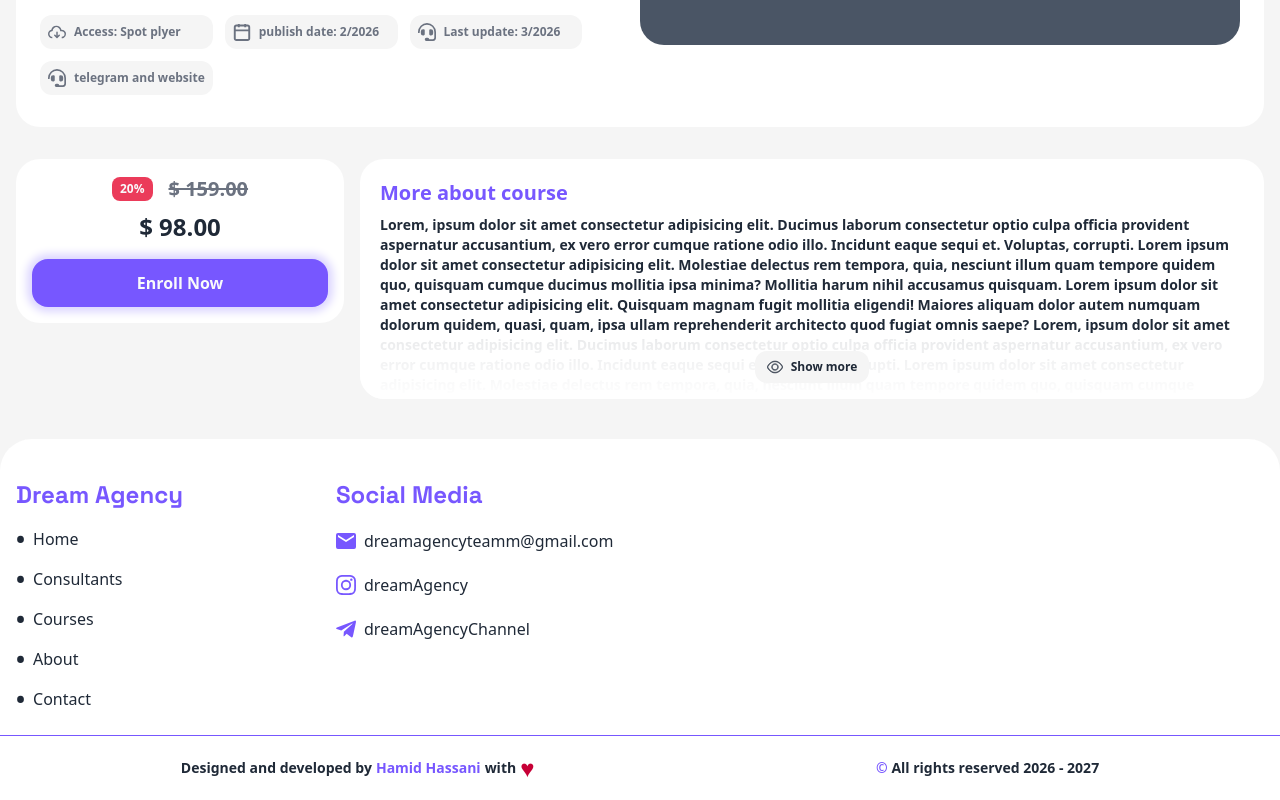
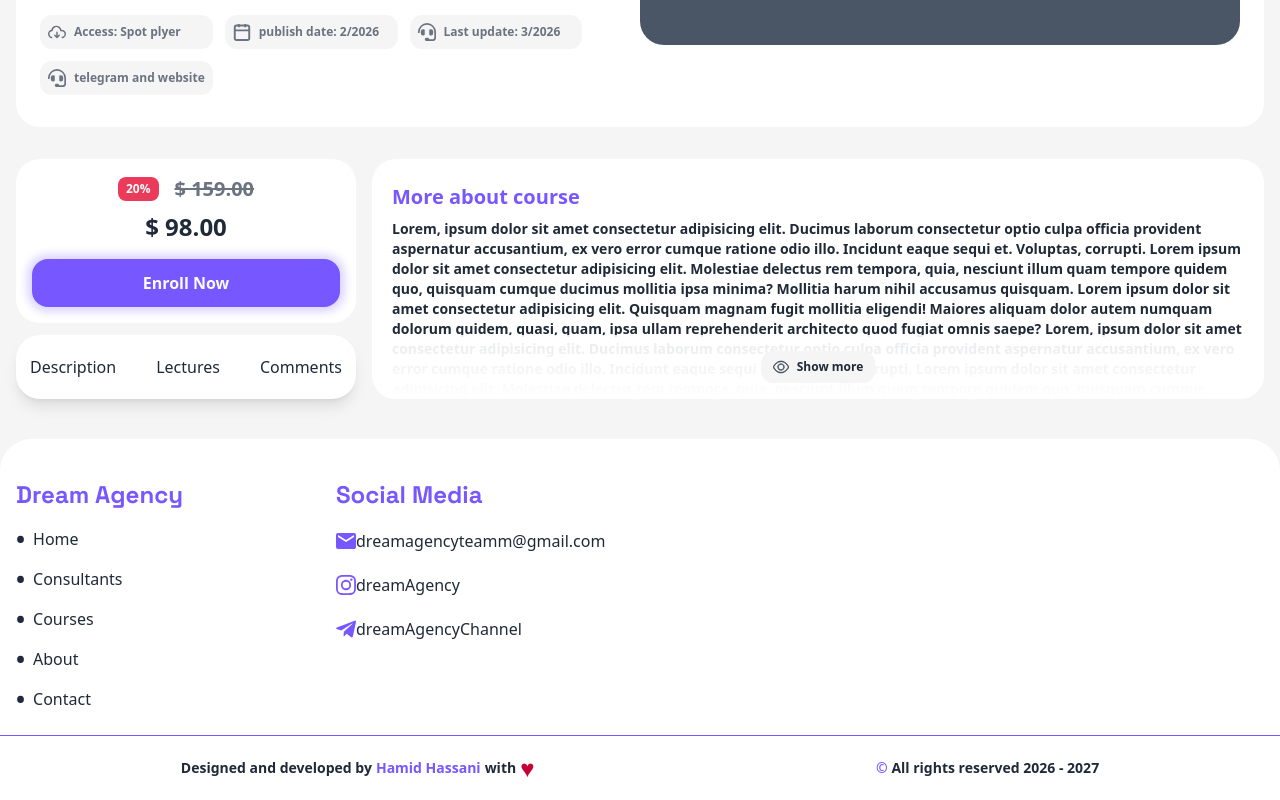
Before and after one commit to DreamAgencyhub/Front-end, a Next.js app: page /courses/course/1 in a window 1280 px wide. Shown: the part 437-1237 px from the top of the page. Built offline with nearby package versions, Linux system fonts and the light colour scheme.

Commit message:
feat: add scroll option to the navigation component

```diff
--- a/app/(public)/(sharedLayout)/courses/course/BoxPrice.tsx
+++ b/app/(public)/(sharedLayout)/courses/course/BoxPrice.tsx
@@ -2,7 +2,7 @@ import Button from "@/app/components/ui/Button";
 
 export default function BoxPrice() {
   return (
-    <div className="rounded-3xl bg-secondary-default flex flex-col items-center gap-4 p-4 md:shrink-0 md:w-58 h-fit lg:w-82">
+    <div className="rounded-3xl bg-secondary-default flex flex-col items-center gap-4 p-4 md:shrink-0 md:w-58 h-fit lg:w-auto">
       <div className="flex flex-row justify-between items-center w-full md:gap-2 md:flex-col-reverse">
         <p className="text-2xl font-bold "> $ 98.00 </p>
         <div className="flex items-center  gap-4">
--- a/app/(public)/(sharedLayout)/courses/course/[courseId]/page.tsx
+++ b/app/(public)/(sharedLayout)/courses/course/[courseId]/page.tsx
@@ -1,51 +1,80 @@
 import BoxExpander from "@/app/components/ui/BoxExpander";
 import CourseCardInfo from "../CourseCardInfo";
 import BoxPrice from "../BoxPrice";
+import Navigation from "@/app/components/ui/Navigation";
+
+const navItems = [
+  {
+    href: "/description",
+    label: "Description",
+  },
+  {
+    href: "/lecture",
+    label: "Lectures",
+  },
+  {
+    href: "/comments",
+    label: "Comments",
+  },
+];
 
 export default function page() {
   return (
     <div className="flex flex-col gap-8 py-10">
       <CourseCardInfo />
-      <div className="flex flex-col-reverse md:flex-row-reverse gap-4 ">
+      <div className="grid grid-cols-1 gap-4 md:grid-cols-[230px_1fr] md:grid-rows-[70px_1fr] lg:grid-rows-[160px_1fr] lg:grid-cols-[340px_1fr]">
+        <BoxPrice />
+        <div className="sticky top-10 z-40 flex justify-center rounded-3xl bg-secondary-default p-4 shadow-lg h-fit md:col-start-2 md:row-start-1 lg:col-span-1 lg:row-start-2">
+          <Navigation
+            scroll
+            className="flex flex-row font-medium"
+            navigationItems={navItems}
+          />
+        </div>
+        <div className=" md:col-start-2 md:row-start-2 lg:row-start-1 ">
           <BoxExpander>
+            <div id="description">
               <h3 className="text-xl font-bold pt-1 text-primary-500 ">
                 More about course
               </h3>
-          <p className="py-2 mb-10 text-sm font-semibold">
-            Lorem, ipsum dolor sit amet consectetur adipisicing elit. Ducimus
-            laborum consectetur optio culpa officia provident aspernatur
-            accusantium, ex vero error cumque ratione odio illo. Incidunt eaque
-            sequi et. Voluptas, corrupti. Lorem ipsum dolor sit amet consectetur
-            adipisicing elit. Molestiae delectus rem tempora, quia, nesciunt
-            illum quam tempore quidem quo, quisquam cumque ducimus mollitia ipsa
-            minima? Mollitia harum nihil accusamus quisquam. Lorem ipsum dolor
-            sit amet consectetur adipisicing elit. Quisquam magnam fugit
-            mollitia eligendi! Maiores aliquam dolor autem numquam dolorum
-            quidem, quasi, quam, ipsa ullam reprehenderit architecto quod fugiat
-            omnis saepe? Lorem, ipsum dolor sit amet consectetur adipisicing
-            elit. Ducimus laborum consectetur optio culpa officia provident
+              <p className="text-sm font-semibold py-2">
+                Lorem, ipsum dolor sit amet consectetur adipisicing elit.
+                Ducimus laborum consectetur optio culpa officia provident
                 aspernatur accusantium, ex vero error cumque ratione odio illo.
-            Incidunt eaque sequi et. Voluptas, corrupti. Lorem ipsum dolor sit
-            amet consectetur adipisicing elit. Molestiae delectus rem tempora,
-            quia, nesciunt illum quam tempore quidem quo, quisquam cumque
-            ducimus mollitia ipsa minima? Mollitia harum nihil accusamus
-            quisquam. Lorem ipsum dolor sit amet consectetur adipisicing elit.
-            Quisquam magnam fugit mollitia eligendi! Maiores aliquam dolor autem
-            numquam dolorum quidem, quasi, quam, ipsa ullam reprehenderit
-            architecto quod fugiat omnis saepe? Lorem, ipsum dolor sit amet
-            consectetur adipisicing elit. Ducimus laborum consectetur optio
-            culpa officia provident aspernatur accusantium, ex vero error cumque
-            ratione odio illo. Incidunt eaque sequi et. Voluptas, corrupti.
-            Lorem ipsum dolor sit amet consectetur adipisicing elit. Molestiae
-            delectus rem tempora, quia, nesciunt illum quam tempore quidem quo,
-            quisquam cumque ducimus mollitia ipsa minima? Mollitia harum nihil
+                Incidunt eaque sequi et. Voluptas, corrupti. Lorem ipsum dolor
+                sit amet consectetur adipisicing elit. Molestiae delectus rem
+                tempora, quia, nesciunt illum quam tempore quidem quo, quisquam
+                cumque ducimus mollitia ipsa minima? Mollitia harum nihil
                 accusamus quisquam. Lorem ipsum dolor sit amet consectetur
-            adipisicing elit. Quisquam magnam fugit mollitia eligendi! Maiores
-            aliquam dolor autem numquam dolorum quidem, quasi, quam, ipsa ullam
-            reprehenderit architecto quod fugiat omnis saepe?
+                adipisicing elit. Quisquam magnam fugit mollitia eligendi!
+                Maiores aliquam dolor autem numquam dolorum quidem, quasi, quam,
+                ipsa ullam reprehenderit architecto quod fugiat omnis saepe?
+                Lorem, ipsum dolor sit amet consectetur adipisicing elit.
+                Ducimus laborum consectetur optio culpa officia provident
+                aspernatur accusantium, ex vero error cumque ratione odio illo.
+                Incidunt eaque sequi et. Voluptas, corrupti. Lorem ipsum dolor
+                sit amet consectetur adipisicing elit. Molestiae delectus rem
+                tempora, quia, nesciunt illum quam tempore quidem quo, quisquam
+                cumque ducimus mollitia ipsa minima? Mollitia harum nihil
+                accusamus quisquam. Lorem ipsum dolor sit amet consectetur
+                adipisicing elit. Quisquam magnam fugit mollitia eligendi!
+                Maiores aliquam dolor autem numquam dolorum quidem, quasi, quam,
+                ipsa ullam reprehenderit architecto quod fugiat omnis saepe?
+                Lorem, ipsum dolor sit amet consectetur adipisicing elit.
+                Ducimus laborum consectetur optio culpa officia provident
+                aspernatur accusantium, ex vero error cumque ratione odio illo.
+                Incidunt eaque sequi et. Voluptas, corrupti. Lorem ipsum dolor
+                sit amet consectetur adipisicing elit. Molestiae delectus rem
+                tempora, quia, nesciunt illum quam tempore quidem quo, quisquam
+                cumque ducimus mollitia ipsa minima? Mollitia harum nihil
+                accusamus quisquam. Lorem ipsum dolor sit amet consectetur
+                adipisicing elit. Quisquam magnam fugit mollitia eligendi!
+                Maiores aliquam dolor autem numquam dolorum quidem, quasi, quam,
+                ipsa ullam reprehenderit architecto quod fugiat omnis saepe?
               </p>
+            </div>
           </BoxExpander>
-        <BoxPrice />
+        </div>
       </div>
     </div>
   );
--- a/app/components/ui/BoxExpander.tsx
+++ b/app/components/ui/BoxExpander.tsx
@@ -14,7 +14,7 @@ export default function BoxExpander({ children }: { children: ReactNode }) {
         !show ? "h-40 md:h-60" : "h-fit"
       }`}
     >
-      <div className="z-10">{children}</div>
+      <div className="z-10 pb-10 pt-1 ">{children}</div>
       {!show ? (
         <div className="bg-linear-0 from-secondary-default to-secondary-default/90 z-30 w-full h-16 absolute bottom-0 left-0 right-0 text-center flex items-center justify-center  ">
           <div
--- a/app/components/ui/Navigation.tsx
+++ b/app/components/ui/Navigation.tsx
@@ -2,7 +2,7 @@
 
 import Link from "next/link";
 import { usePathname } from "next/navigation";
-import { ReactNode } from "react";
+import { MouseEvent, ReactNode } from "react";
 
 type NavigationItem = {
   label: string;
@@ -13,6 +13,7 @@ type NavigationItem = {
 interface NavigationProps {
   className?: string;
   bulletPoint?: boolean;
+  scroll?: boolean;
   navigationItems: NavigationItem[];
 }
 
@@ -20,8 +21,37 @@ export default function Navigation({
   className,
   bulletPoint,
   navigationItems,
+  scroll,
 }: NavigationProps) {
   const pathname = usePathname();
+  const handleScroll = (e: MouseEvent<HTMLAnchorElement>, href: string) => {
+    e.preventDefault();
+
+    if (!scroll) return;
+
+    const elementId = href.split("/").at(-1);
+
+    if (!elementId) return;
+
+    const element = document.getElementById(elementId);
+
+    const rec = element?.getBoundingClientRect();
+
+    if (!rec) return;
+
+    const y = rec?.top + window.scrollY;
+
+    window.scrollTo({
+      top: y,
+      behavior: "smooth",
+    });
+
+    e.currentTarget.classList.add(
+      "text-primary-500",
+      "before:content-['•']",
+      "before:mr-1",
+    );
+  };
 
   return (
     <ul className={` ${className}  gap-10 `}>
@@ -31,13 +61,14 @@ export default function Navigation({
           key={label}
         >
           <Link
+            onClick={(e) => handleScroll(e, href)}
             className={`${
               pathname === href ? "text-primary-600" : ""
-            } flex flex-row items-center gap-2 `}
-            href={href}
+            } flex flex-row items-center `}
+            href={!scroll ? href : pathname}
           >
             {bulletPoint ? (
-              <span className="font-extrabold text-2xl">&bull;</span>
+              <span className="font-extrabold text-2xl mr-2">&bull;</span>
             ) : (
               <span className="py-2">{Icon}</span>
             )}{" "}
```
Lines whose indentation alone changed are shown as unchanged.
